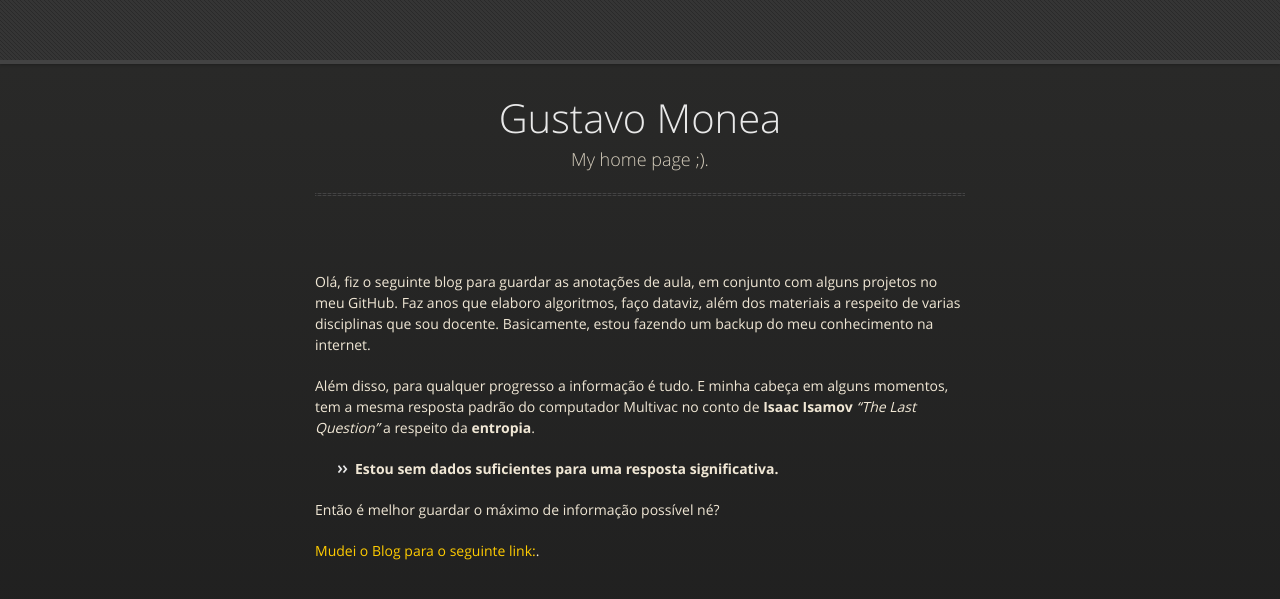
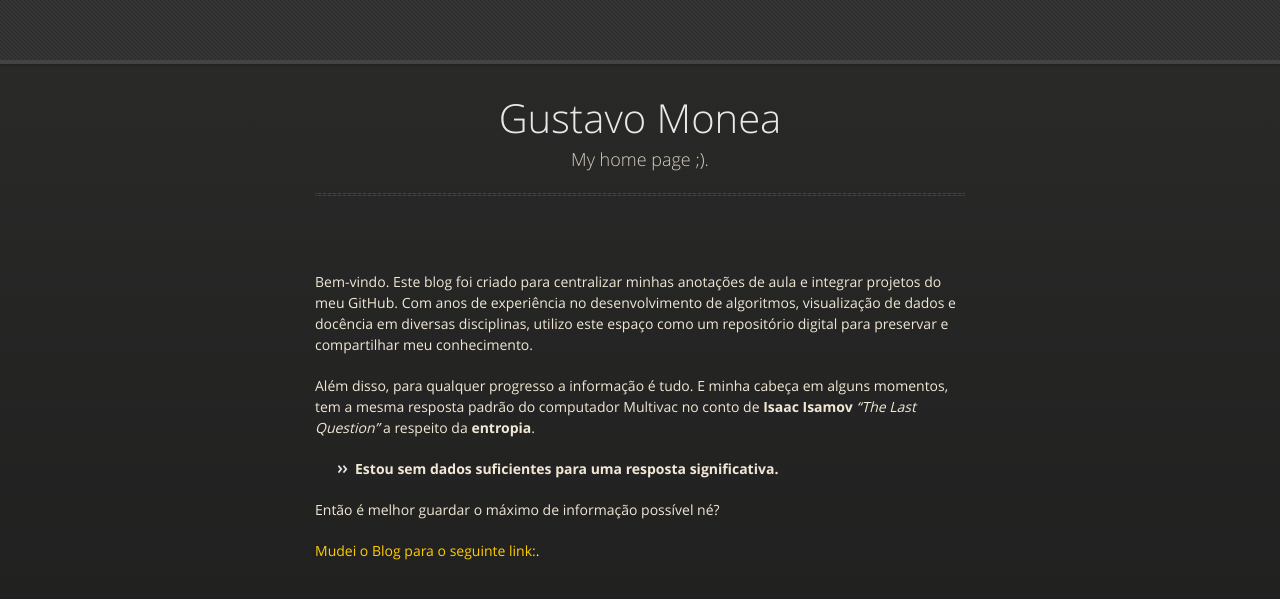
Before and after one commit to GustavoMonea/GustavoMonea.github.io, a Jekyll site: the page built from index.md, in a window 1280 px wide. Shown: the top 599 px of the page. Built offline with Jekyll 4.4.1, drawn with Linux system fonts in a browser that asks for light colours; our own code applies the rules of GitHub Pages for plain Markdown files.

Commit message:
Update index.md

```diff
--- a/index.md
+++ b/index.md
@@ -4,7 +4,7 @@ layout: default
 
 <!--#Text can be **bold**, _italic_, or ~~strikethrough~~.-->
 
-Olá, fiz o seguinte blog para guardar as anotações de aula, em conjunto com alguns projetos no meu GitHub. Faz anos que elaboro algoritmos, faço dataviz, além dos materiais a respeito de varias disciplinas que sou docente. Basicamente, estou fazendo um backup do meu conhecimento na internet.
+Bem-vindo. Este blog foi criado para centralizar minhas anotações de aula e integrar projetos do meu GitHub. Com anos de experiência no desenvolvimento de algoritmos, visualização de dados e docência em diversas disciplinas, utilizo este espaço como um repositório digital para preservar e compartilhar meu conhecimento.
 
 Além disso, para qualquer progresso a informação é tudo. E minha cabeça em alguns momentos, tem a mesma resposta padrão do computador Multivac no conto de **Isaac Isamov** _"The Last Question"_ a respeito da **entropia**.
 
```
